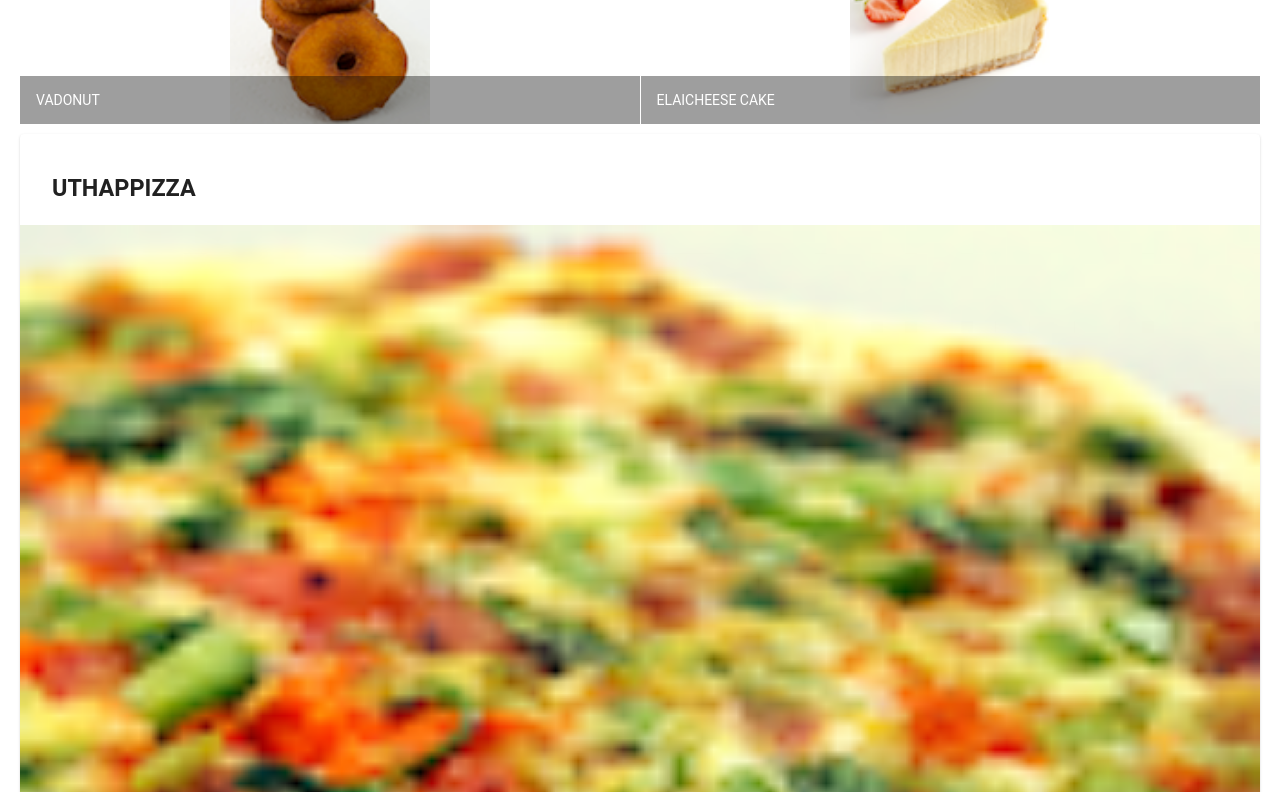
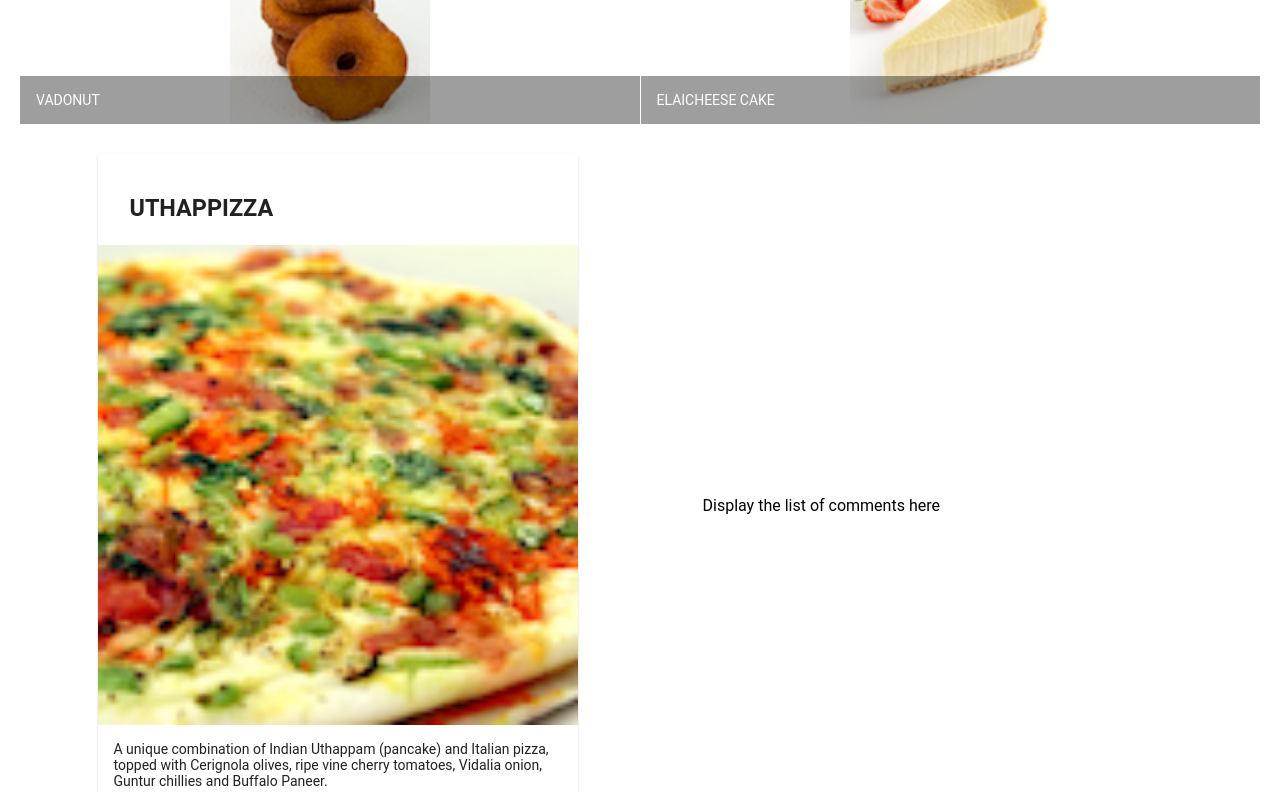
Before and after one commit to circeco/Front-End-Angular, an Angular app: page / in a window 1280 px wide. Shown: the part 440-1232 px from the top of the page. Built offline with nearby package versions, Linux system fonts and the light colour scheme.

Commit message:
assignment before task 3

```diff
--- a/src/app/menu/menu.component.html
+++ b/src/app/menu/menu.component.html
@@ -20,7 +20,10 @@
     </mat-grid-list>
   </div>
 
-  <div fxFlex *ngIf="selectedDish">
+  <div class="container" fxLayout="row" fxLayout.sm="column" fxLayout.xs="column"
+    fxLayoutAlign.gt-md="space-around center" fxLayoutGap="10px" fxLayoutGap.xs="0">
+
+    <div fxFlex="40" *ngIf="selectedDish">
       <mat-card>
         <mat-card-header>
           <mat-card-title>
@@ -29,8 +32,7 @@
         </mat-card-header>
         <img mat-card-image src={{selectedDish.image}} alt={{selectedDish.name}}>
         <mat-card-content>
-        <p>{{selectedDish.description}}
-        </p>
+          <p>{{selectedDish.description}}</p>
         </mat-card-content>
         <mat-card-actions>
           <button mat-button>LIKE</button>
@@ -39,4 +41,10 @@
       </mat-card>
     </div>
 
+    <div fxFlex="40">
+      <p>Display the list of comments here</p>
     </div>
+
+  </div>
+
+</div>
```
Lines whose indentation alone changed are shown as unchanged.
